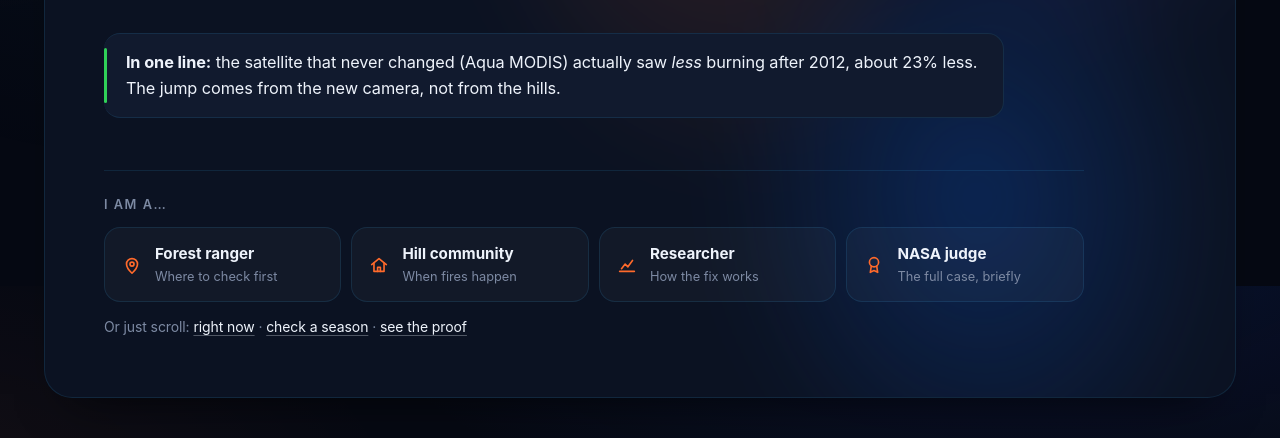
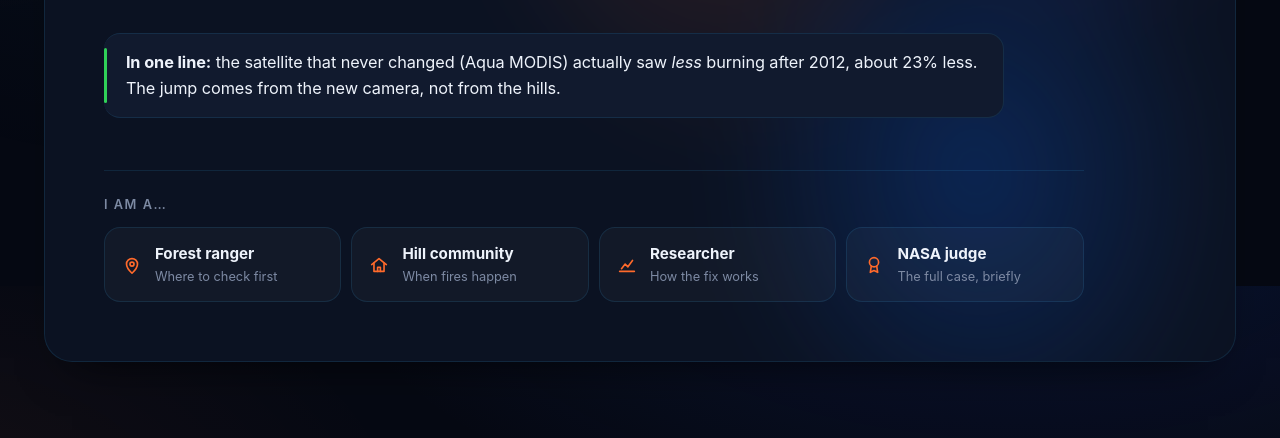
Before and after one commit to shahriyarcse-arch/BD_FireOps---Nasa-Space-Apps-Challange, a plain HTML site: page index.html in a window 1280 px wide. Shown: the part 514-952 px from the top of the page. Drawn offline with Linux system fonts and the light colour scheme; animation ran at ten frames a second.

Commit message:
clean(hero): remove redundant 'Or just scroll' subtext for cleaner hero UX

```diff
--- a/index.html
+++ b/index.html
@@ -110,7 +110,6 @@
               <span><b>NASA judge</b><small>The full case, briefly</small></span>
             </button>
           </div>
-          <p class="who-or small muted">Or just scroll: <a href="#now">right now</a> · <a href="#season">check a season</a> · <a href="#continuity" id="see-proof">see the proof</a></p>
         </div>
 
       </div>
--- a/style.css
+++ b/style.css
@@ -2504,9 +2504,6 @@ section.on-path { box-shadow: 0 0 0 1px color-mix(in srgb, var(--fire) 35%, tran
 @media (max-width: 360px) { .who-chips { grid-template-columns: 1fr; } }
 .hero h1 { font-size: clamp(2.2rem, 5.2vw, 4.2rem); }
 .who { margin-top: 28px; padding-top: 24px; }
-.who-or { margin: 14px 0 0; }
-.who-or a { color: var(--ink); text-decoration: underline; text-underline-offset: 3px; text-decoration-color: color-mix(in srgb, var(--ink) 30%, transparent); }
-.who-or a:hover { text-decoration-color: var(--fire); }
 .path-pill { transition: opacity .3s ease, transform .3s ease; }
 .path-pill.tucked { opacity: 0; transform: translate(-50%, 24px); pointer-events: none; animation: none; }
 html body main .hero h1 { font-size: clamp(2.2rem, 5vw, 4rem); }
@@ -2521,5 +2518,4 @@ html body main .hero h1 { font-size: clamp(2.2rem, 5vw, 4rem); }
 .path-pill-bar span { display: block; height: 100%; width: 0; background: var(--fire); transition: width .4s cubic-bezier(.16,1,.3,1); }
 .path-pill-prev { border: 1px solid var(--line); background: transparent; color: var(--ink); width: 34px; height: 34px; border-radius: 50%; cursor: pointer; flex: none; font-size: 1rem; }
 .path-pill-prev:disabled { opacity: .35; cursor: default; }
-.who-or { margin-top: 14px; }
 @media (max-width: 520px) { .path-pill-txt { display: none; } }
```
